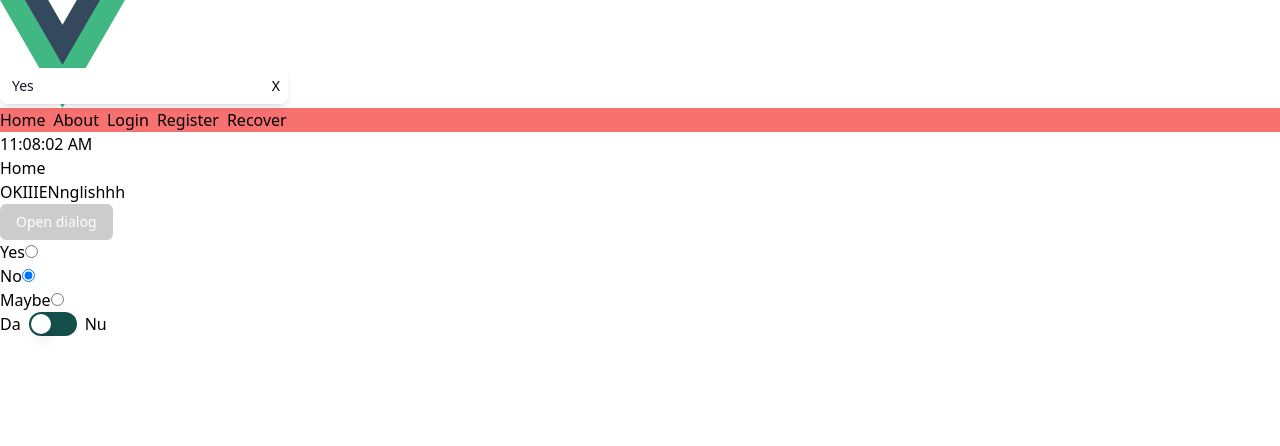
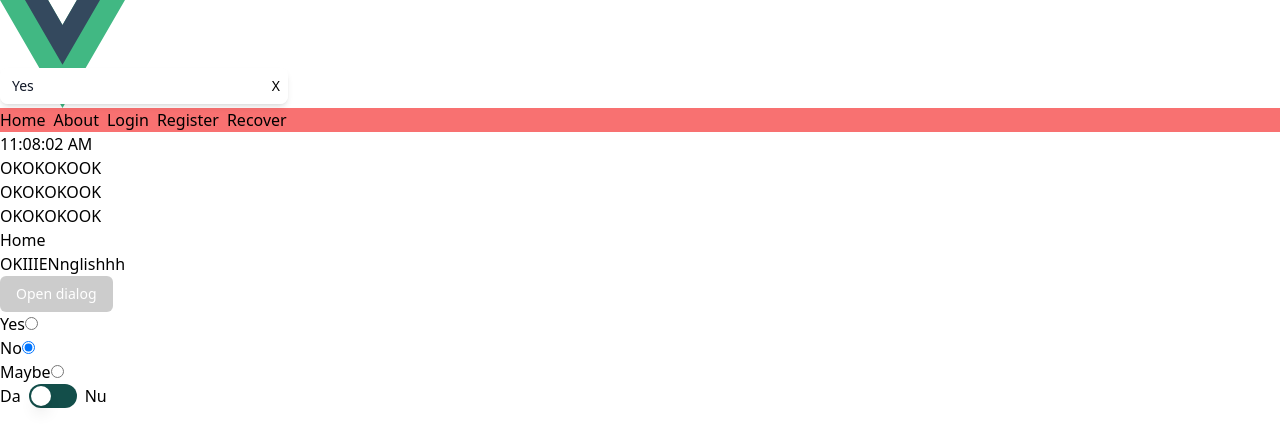
Before and after one commit to genuineq/template-frontend, a Vue app: page / in a window 1280 px wide. Shown: the top 446 px of the page. Built offline with nearby package versions, Linux system fonts and the light colour scheme.

Commit message:
formatted

```diff
--- a/src/views/HomeView.vue
+++ b/src/views/HomeView.vue
@@ -29,14 +29,19 @@ const counter = useCounterStore();
 
 console.log(counter.ability);
 
-import { useNow } from '@vueuse/core'
+import { useNow } from "@vueuse/core";
 
-const now = useNow()
+const now = useNow();
 </script>
 
 <template>
     <div>
         {{ now.toLocaleTimeString() }}
+    </div>
+    <div>OKOKOKOOK</div>
+    <div>
+        <div>OKOKOKOOK</div>
+        OKOKOKOOK
     </div>
     <main>Home</main>
     {{ $t("test") }}
```
Also changed, not shown: 1 other file (tests, documents, lock files or other folders).
